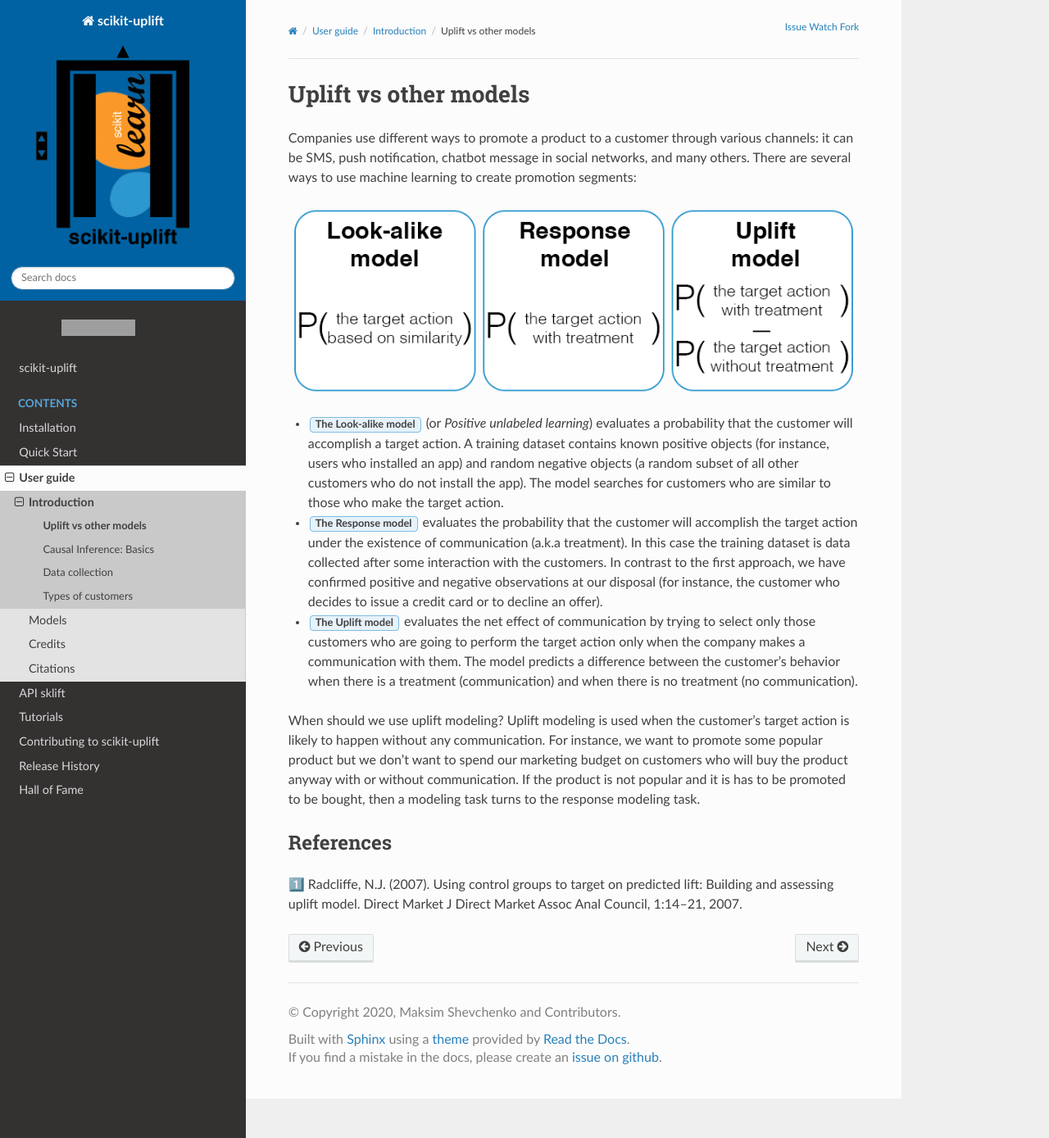
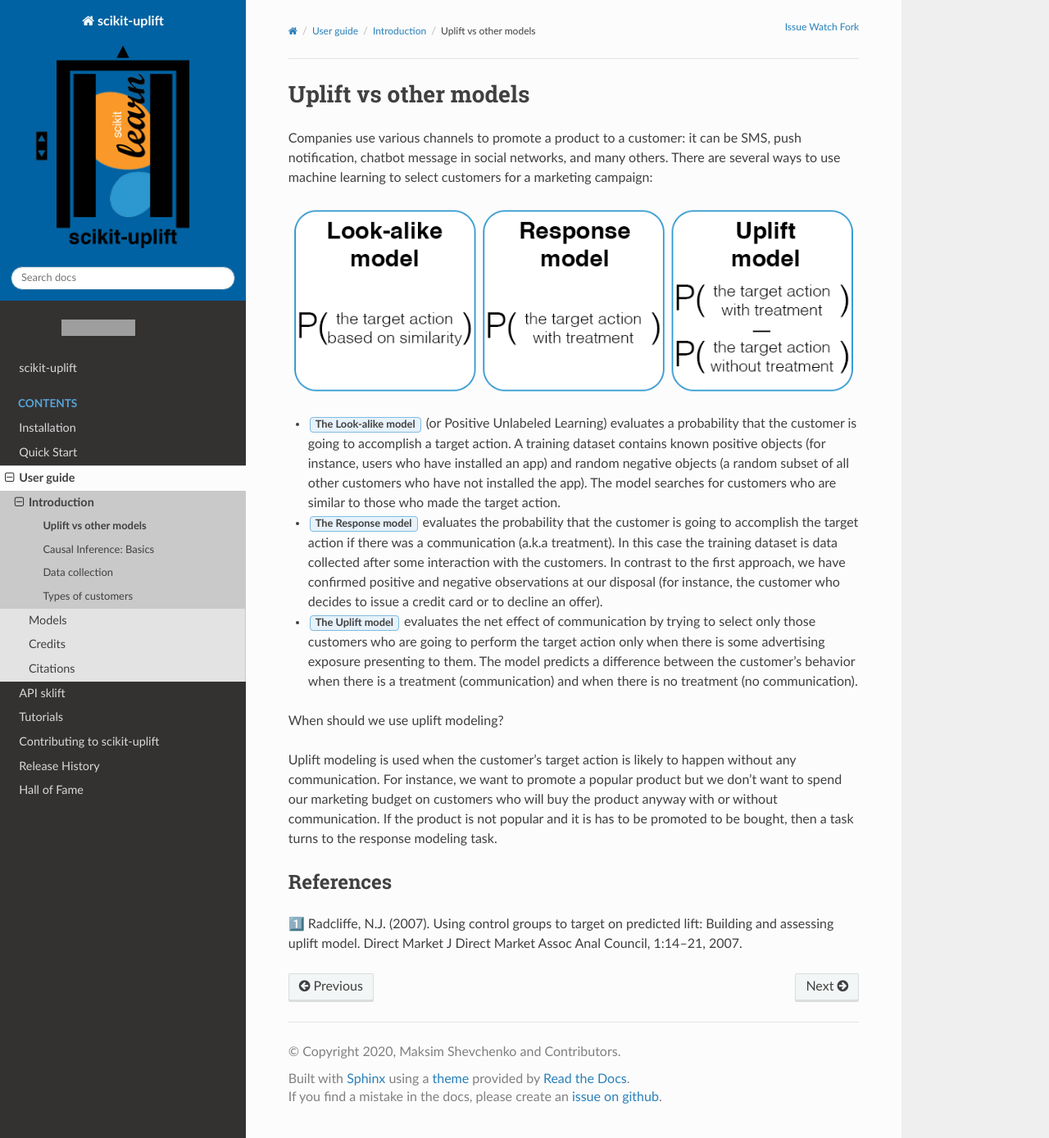
Before and after one commit to maks-sh/scikit-uplift, a Sphinx documentation site: the page built from docs/user_guide/introduction/comparison.rst, in a window 1280 px wide and 1389 px high. Shown: the whole window at 82% size. Built offline with Sphinx 7.4.7 and the Read the Docs theme 2.0.0, drawn with Linux system fonts in a browser that asks for light colours; grey boxes are pictures that could not be loaded.

Commit message:
:ant: Fix another typos in introduction

```diff
--- a/docs/user_guide/introduction/cate.rst
+++ b/docs/user_guide/introduction/cate.rst
@@ -29,7 +29,7 @@
 
 Where:
 
-- :math:`W_i \in {0, 1}` - a binary variable: 1 if person :math:`i` receives the treatment :guilabel:`treatment group`, and 0 if person i receives no treatment :guilabel:`control group`;
+- :math:`W_i \in {0, 1}` - a binary variable: 1 if person :math:`i` receives the treatment :guilabel:`treatment group`, and 0 if person :math:`i` receives no treatment :guilabel:`control group`;
 - :math:`Y_i` - person :math:`i`’s observed outcome, which is actually equal:
 
 .. math::
--- a/docs/user_guide/introduction/comparison.rst
+++ b/docs/user_guide/introduction/comparison.rst
@@ -1,21 +1,22 @@
-***************************
+****************************
 Uplift vs other models
-***************************
+****************************
 
-Companies use different ways to promote a product to a customer through various channels: it can be SMS, push notification, chatbot message in social networks, and many others.
-There are several ways to use machine learning to create promotion segments:
+Companies use various channels to promote a product to a customer: it can be SMS, push notification, chatbot message in social networks, and many others.
+There are several ways to use machine learning to select customers for a marketing campaign:
 
 .. image:: ../../_static/images/user_guide/ug_comparison_with_other_models.png
-    :alt: Comparison uplift models with Look-alike models (Positive unlabaled learning) and Response models
+    :alt: Comparison with other models
 
-- :guilabel:`The Look-alike model` (or *Positive unlabeled learning*) evaluates a probability that the customer will accomplish a target action. A training dataset contains known positive objects (for instance, users who installed an app) and random negative objects (a random subset of all other customers who do not install the app). The model searches for customers who are similar to those who make the target action.
-- :guilabel:`The Response model` evaluates the probability that the customer will accomplish the target action under the existence of communication (a.k.a treatment). In this case the training dataset is data collected after some interaction with the customers. In contrast to the first approach, we have confirmed positive and negative observations at our disposal (for instance, the customer who decides to issue a credit card or to decline an offer).
-- :guilabel:`The Uplift model` evaluates the net effect of communication by trying to select only those customers who are going to perform the target action only when the company makes a communication with them. The model predicts a difference between the customer's behavior when there is a treatment (communication) and when there is no treatment (no communication).
+- :guilabel:`The Look-alike model` (or Positive Unlabeled Learning) evaluates a probability that the customer is going to accomplish a target action. A training dataset contains known positive objects (for instance, users who have installed an app) and random negative objects (a random subset of all other customers who have not installed the app). The model searches for customers who are similar to those who made the target action.
+- :guilabel:`The Response model` evaluates the probability that the customer is going to accomplish the target action if there was a communication (a.k.a treatment). In this case the training dataset is data collected after some interaction with the customers. In contrast to the first approach, we have confirmed positive and negative observations at our disposal (for instance, the customer who decides to issue a credit card or to decline an offer).
+- :guilabel:`The Uplift model` evaluates the net effect of communication by trying to select only those customers who are going to perform the target action only when there is some advertising exposure presenting to them. The model predicts a difference between the customer's behavior when there is a treatment (communication) and when there is no treatment (no communication).
 
 When should we use uplift modeling?
+
 Uplift modeling is used when the customer's target action is likely to happen without any communication.
-For instance, we want to promote some popular product but we don't want to spend our marketing budget on customers who will buy the product anyway with or without communication.
-If the product is not popular and it is has to be promoted to be bought, then a modeling task turns to the response modeling task.
+For instance, we want to promote a popular product but we don't want to spend our marketing budget on customers who will buy the product anyway with or without communication.
+If the product is not popular and it is has to be promoted to be bought, then a task turns to the response modeling task.
 
 References
 ==========
--- a/docs/user_guide/introduction/data_collection.rst
+++ b/docs/user_guide/introduction/data_collection.rst
@@ -6,12 +6,12 @@
 
 There are few additional steps different from a standard data collection procedure. You should run an experiment:
 
-1. Randomly divide a representative part of the customer base into a treatment (communication) and a control (no communication) groups;
+1. Randomly divide a representative part of the customer base into a treatment (receiving communication) and a control (receiving no communication) groups;
 2. Evaluate the marketing experiment for the treatment group.
 
 Data collected from the marketing experiment consists of the customer's responses to the marketing offer (target).
 
-The only difference between the experiment and the future uplift model's campaign is a fact that in the first case we choose random customers for making the communication. In the second case the choice of a customer to communicate with is based on the predicted value returned by the uplift model. If the marketing campaign significantly differs from the experiment used to collect data, the model will be less accurate.
+The only difference between the experiment and the future uplift model's campaign is a fact that in the first case we choose random customers to make a promotion. In the second case the choice of a customer to communicate with is based on the predicted value returned by the uplift model. If the marketing campaign significantly differs from the experiment used to collect data, the model will be less accurate.
 
 There is a trick: before running the marketing campaign, it is recommended to randomly subset a small part of the customer base and divide it into a control and a treatment group again, similar to the previous experiment. Using this data, you will not only be able to accurately evaluate the effectiveness of the campaign but also collect additional data for a further model retraining.
 
```
Also changed, not shown: other parts of docs/user_guide/introduction/cate.rst (+1 -1 lines).
